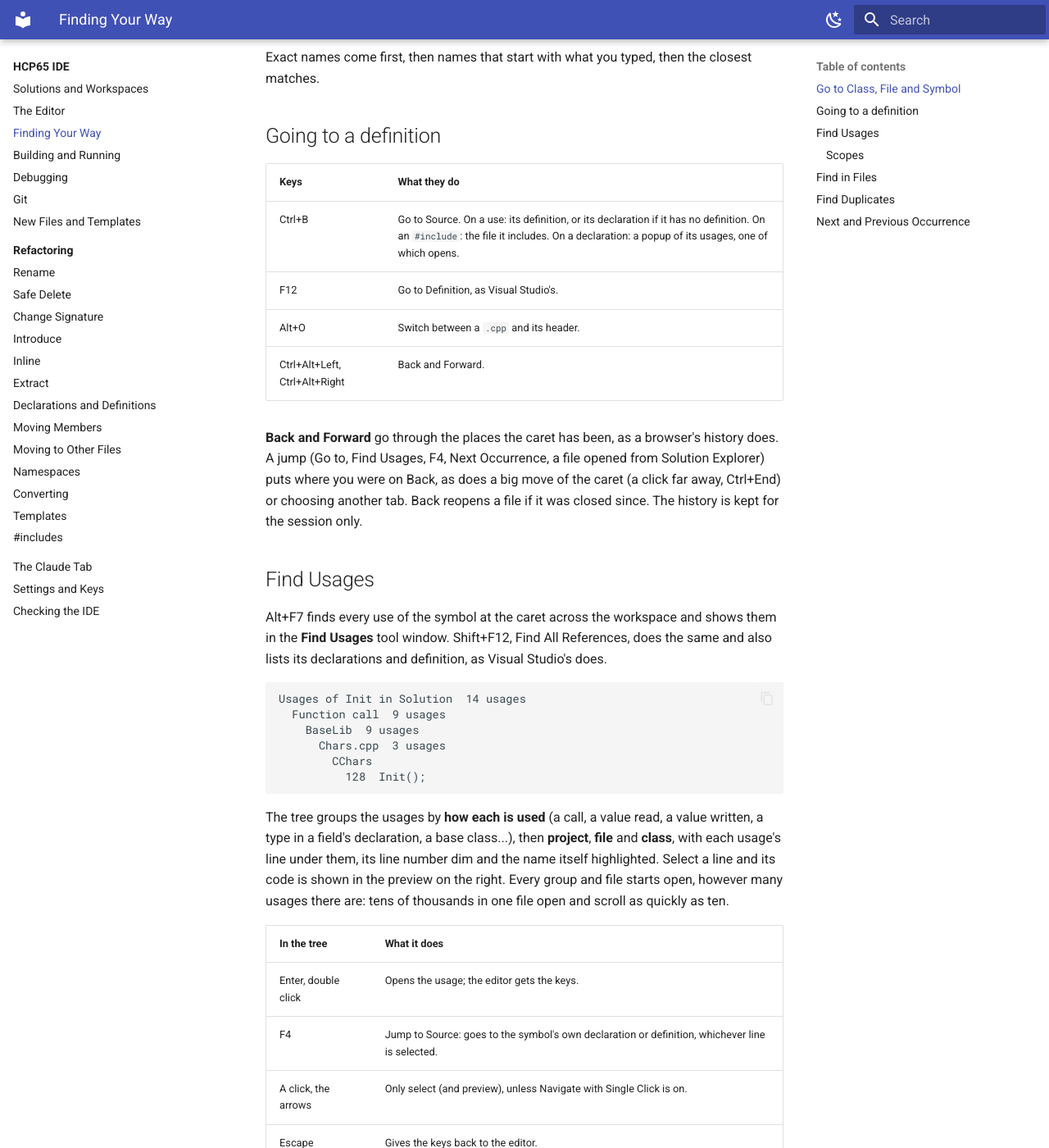
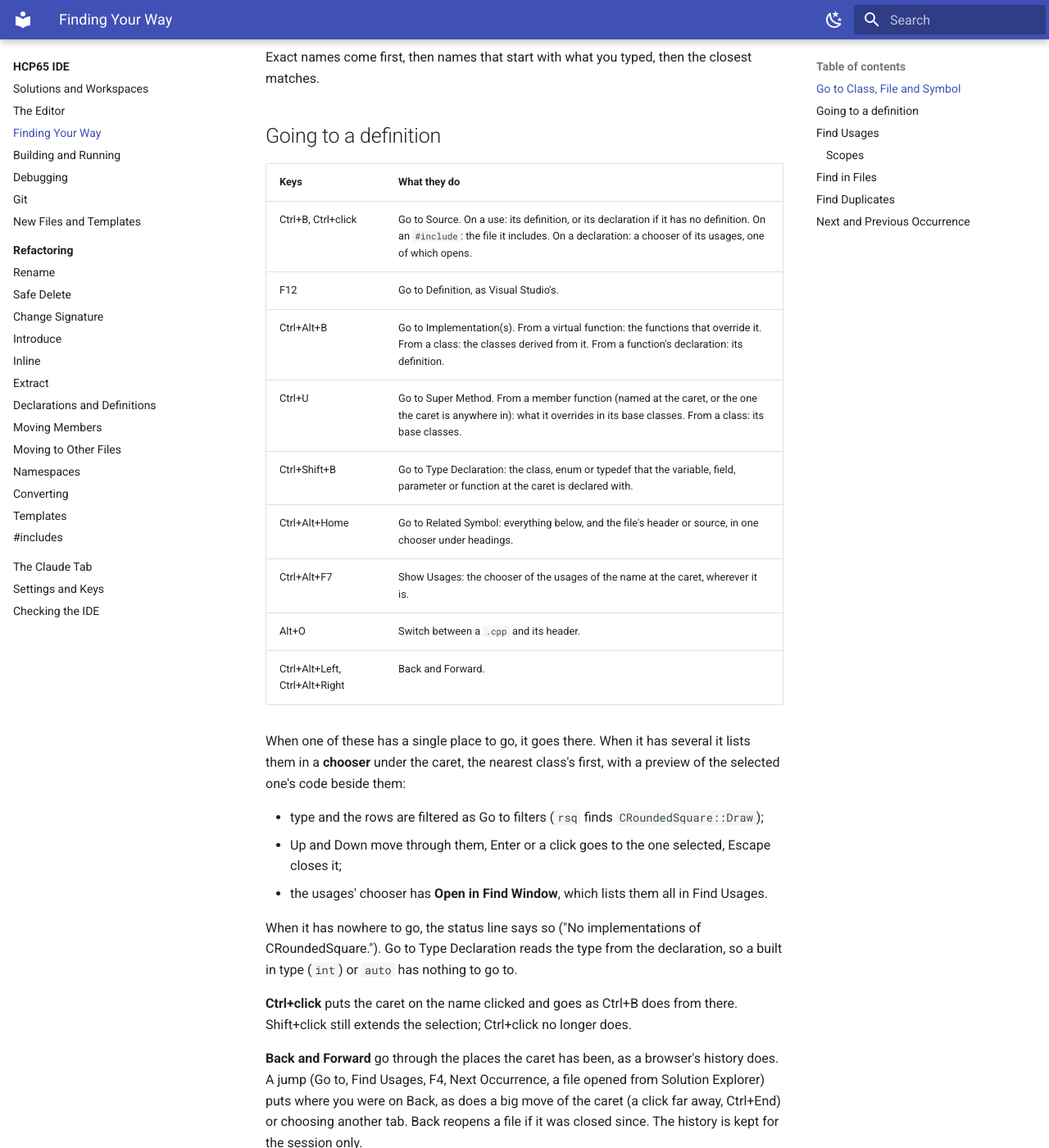
Before and after one commit to andrewpaterson/HCP65, an MkDocs documentation site: the page built from Website/docs/ide/navigation.md, in a window 1280 px wide and 1400 px high, scrolled down 815 px. Shown: the whole window at 82% size. Built offline with MkDocs 1.6.1 and Material for MkDocs 9.7.7, drawn with Linux system fonts in a browser that asks for light colours; plug-ins that fetch from the network failed and are left out.

Commit message:
The website's IDE pages: Go to Implementation(s), Super Method, Type Declaration and Related Symbol, Show Usages, Control+click, and the chooser they list several places in (HCP65-IDE's navigation plan, stage A).

```diff
--- a/Website/docs/ide/navigation.md
+++ b/Website/docs/ide/navigation.md
@@ -28,10 +28,30 @@ Exact names come first, then names that start with what you typed, then the clos
 
 | Keys | What they do |
 |---|---|
-| Ctrl+B | Go to Source.  On a use: its definition, or its declaration if it has no definition.  On an `#include`: the file it includes.  On a declaration: a popup of its usages, one of which opens. |
+| Ctrl+B, Ctrl+click | Go to Source.  On a use: its definition, or its declaration if it has no definition.  On an `#include`: the file it includes.  On a declaration: a chooser of its usages, one of which opens. |
 | F12 | Go to Definition, as Visual Studio's. |
+| Ctrl+Alt+B | Go to Implementation(s).  From a virtual function: the functions that override it.  From a class: the classes derived from it.  From a function's declaration: its definition. |
+| Ctrl+U | Go to Super Method.  From a member function (named at the caret, or the one the caret is anywhere in): what it overrides in its base classes.  From a class: its base classes. |
+| Ctrl+Shift+B | Go to Type Declaration: the class, enum or typedef that the variable, field, parameter or function at the caret is declared with. |
+| Ctrl+Alt+Home | Go to Related Symbol: everything below, and the file's header or source, in one chooser under headings. |
+| Ctrl+Alt+F7 | Show Usages: the chooser of the usages of the name at the caret, wherever it is. |
 | Alt+O | Switch between a `.cpp` and its header. |
 | Ctrl+Alt+Left, Ctrl+Alt+Right | Back and Forward. |
+
+When one of these has a single place to go, it goes there.  When it has several it lists them in a
+**chooser** under the caret, the nearest class's first, with a preview of the selected one's code beside
+them:
+
+- type and the rows are filtered as Go to filters (`rsq` finds `CRoundedSquare::Draw`);
+- Up and Down move through them, Enter or a click goes to the one selected, Escape closes it;
+- the usages' chooser has **Open in Find Window**, which lists them all in Find Usages.
+
+When it has nowhere to go, the status line says so ("No implementations of CRoundedSquare.").
+Go to Type Declaration reads the type from the declaration, so a built in type (`int`) or `auto` has
+nothing to go to.
+
+**Ctrl+click** puts the caret on the name clicked and goes as Ctrl+B does from there.  Shift+click
+still extends the selection; Ctrl+click no longer does.
 
 **Back and Forward** go through the places the caret has been, as a browser's history does.  A jump
 (Go to, Find Usages, F4, Next Occurrence, a file opened from Solution Explorer) puts where you were on
```
Also changed, not shown: Website/docs/ide/settings.md (+6 -1 lines).
